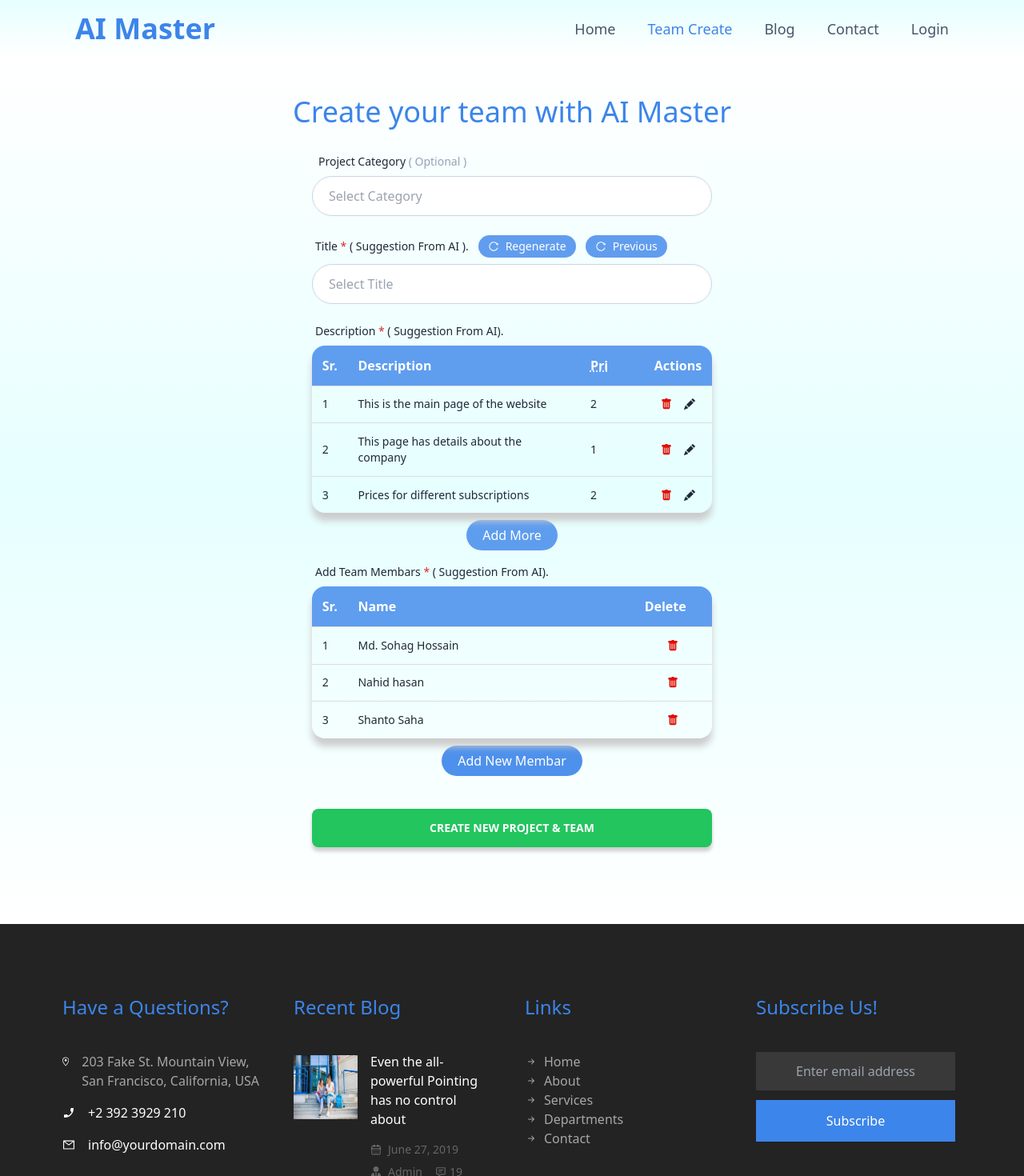
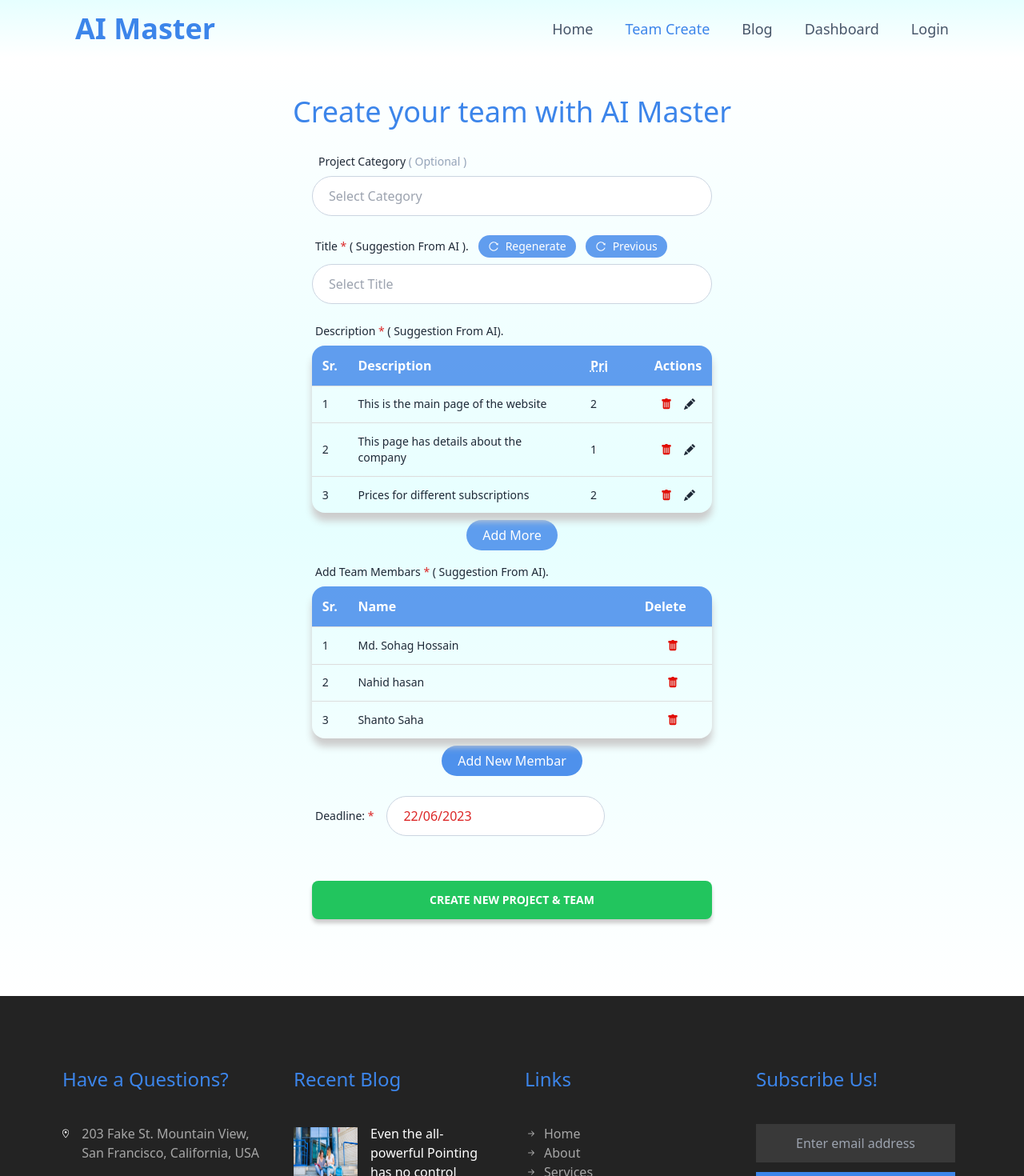
Before and after one commit to sohag-9065/AI-Productivity-Master, a React (Vite) app in the folder client/: page /teamCreate in a window 1280 px wide. Shown: the top 1470 px of the page at 80% size. Built offline with nearby package versions, Linux system fonts and the light colour scheme.

Commit message:
Deadline select system added in Team Create page

```diff
--- a/client/package.json
+++ b/client/package.json
@@ -12,6 +12,7 @@
   },
   "dependencies": {
     "react": "^18.2.0",
+    "react-datepicker": "^4.14.1",
     "react-dom": "^18.2.0",
     "react-hook-form": "^7.45.0",
     "react-icons": "^4.9.0",
--- /dev/null
+++ b/client/src/components/Dashboard.jsx
@@ -0,0 +1,10 @@
+
+const Dashboard = () => {
+    return (
+        <div>
+
+        </div>
+    );
+};
+
+export default Dashboard;
--- /dev/null
+++ b/client/src/components/TeamCreate/Deadline.jsx
@@ -0,0 +1,29 @@
+import { useState } from "react";
+import DatePicker from "react-datepicker";
+import "react-datepicker/dist/react-datepicker.css";
+import {subDays} from "date-fns";
+
+const Deadline = () => {
+
+    const [startDate, setStartDate] = useState(new Date());
+
+
+    return (
+            <div className='mt-8 mb-2 flex flex-col md:flex-row md:items-center  '>
+                <p className="text-sm ml-1 mr-4 ">Deadline: <span className='text-red-600'>*</span>   </p>
+                <DatePicker
+                    selected={startDate}
+                    dateFormat="dd/MM/yyyy"
+                    showMonthDropdown
+                    showYearDropdown
+                    minDate={subDays(new Date(), 0)}
+                    onChange={(date) => setStartDate(date)}
+                    className=' border-[1px] border-slate-300 text-red-600 w-full focus:outline-0 px-5 py-3 rounded-full '
+                />
+
+
+            </div>
+    );
+};
+
+export default Deadline;
--- a/client/src/components/TeamCreate/TeamCreate.jsx
+++ b/client/src/components/TeamCreate/TeamCreate.jsx
@@ -4,6 +4,7 @@ import TitleSelect from './TitleSelect';
 import CategorySelect from './CategorySelect';
 import MembarsAdd from './MembarsAdd/MembarsAdd';
 import { useState } from 'react';
+import Deadline from './Deadline';
 
 
 
@@ -56,6 +57,8 @@ const TeamCreate = () => {
 
                         <MembarsAdd setAllMembars={setAllMembars} />
 
+                        <Deadline />
+
                         <div className='mt-12'>
                             {errors && <div className="error  ">{errors}</div>}
                             {/* <input type="submit" value="ss"   />  */}
--- a/client/src/components/shared/Header.jsx
+++ b/client/src/components/shared/Header.jsx
@@ -2,6 +2,29 @@
 import { useState } from "react";
 import { Link, NavLink } from "react-router-dom";
 import { AiOutlineBars } from 'react-icons/ai';
+
+const headersItem = [
+    {
+        route: "/home",
+        name: "Home"
+    },
+    {
+        route: "/teamCreate",
+        name: "Team Create"
+    },
+    {
+        route: "/blog",
+        name: "Blog"
+    },
+    {
+        route: "/dashboard",
+        name: "Dashboard"
+    },
+    {
+        route: "/login",
+        name: "Login"
+    },
+]
 
 
 const Header = () => {
@@ -10,11 +33,18 @@ const Header = () => {
 
 
     const navMenu = <>
-        <NavLink to="/home" className={({ isActive }) => isActive ? 'text-secondary hover:text-third' : ' text-slate-600 hover:text-third'}  > Home </NavLink>
-        <NavLink to="/teamCreate" className={({ isActive }) => isActive ? 'text-secondary hover:text-third' : ' text-slate-600 hover:text-third'}  > Team Create </NavLink>
-        <NavLink to="/blog" className={({ isActive }) => isActive ? 'text-secondary hover:text-third' : ' text-slate-600 hover:text-third'}  > Blog </NavLink>
-        <NavLink to="/contact" className={({ isActive }) => isActive ? 'text-secondary hover:text-third' : ' text-slate-600 hover:text-third'}  > Contact </NavLink>
-        <NavLink to="/login" className={({ isActive }) => isActive ? 'text-secondary hover:text-third' : ' text-slate-600 hover:text-third'}  > Login </NavLink>
+        {
+            headersItem.map((header, index) => <NavLink
+                key={index}
+                to={header.route}
+                className={({ isActive }) => isActive ?
+                    'text-secondary hover:text-third'
+                    :
+                    ' text-slate-600 hover:text-third'}
+            >
+                {header.name}
+            </NavLink>)
+        }
 
     </>
     return (
@@ -27,7 +57,10 @@ const Header = () => {
                         <div>
                             <h1 className="text-3xl font-extrabold cursor-pointer"> AI Master</h1>
                         </div>
-                        <div className="sm:flex-none  cursor-pointer flex  items-center mt-2" onClick={() => setToggle(!toggle)}>
+                        <div
+                            className="sm:flex-none  cursor-pointer flex  items-center mt-2"
+                            onClick={() => setToggle(!toggle)}
+                        >
                             <p className="pr-2 ">MENU </p>
                             <AiOutlineBars />
                         </div>
@@ -47,7 +80,7 @@ const Header = () => {
                 <div className=" hidden md:flex md:justify-between px-6 py-4   items-center text-slate-600">
                     <div>
                         <h1 className="text-4xl font-extrabold cursor-pointer">
-                        <Link to='/' className="text-secondary">AI Master</Link>
+                            <Link to='/' className="text-secondary">AI Master</Link>
                         </h1>
                     </div>
 
--- a/client/src/routes/routes.jsx
+++ b/client/src/routes/routes.jsx
@@ -3,6 +3,7 @@ import Main from "../layout/Main";
 import Home from "../components/Home/Home";
 import ErrorPage from "../components/shared/ErrorPage";
 import TeamCreate from "../components/TeamCreate/TeamCreate";
+import Dashboard from "../components/Dashboard";
 
 
 export const router = createBrowserRouter([
@@ -23,6 +24,11 @@ export const router = createBrowserRouter([
                 path: '/teamCreate',
                 element: <TeamCreate />
             }
+            ,
+            {
+                path: '/dashboard',
+                element: <Dashboard />
+            }
 
         ]
     },
```
Also changed, not shown: 1 other file (tests, documents, lock files or other folders).
